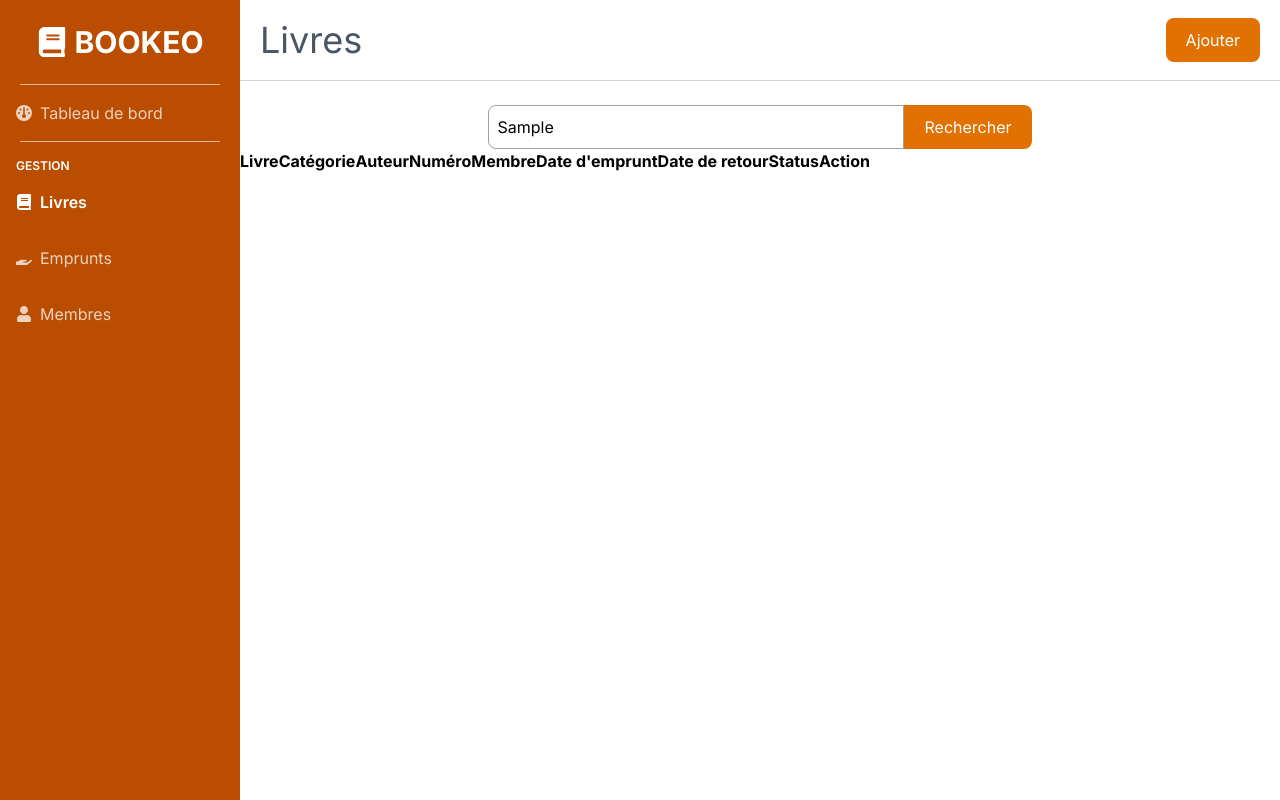
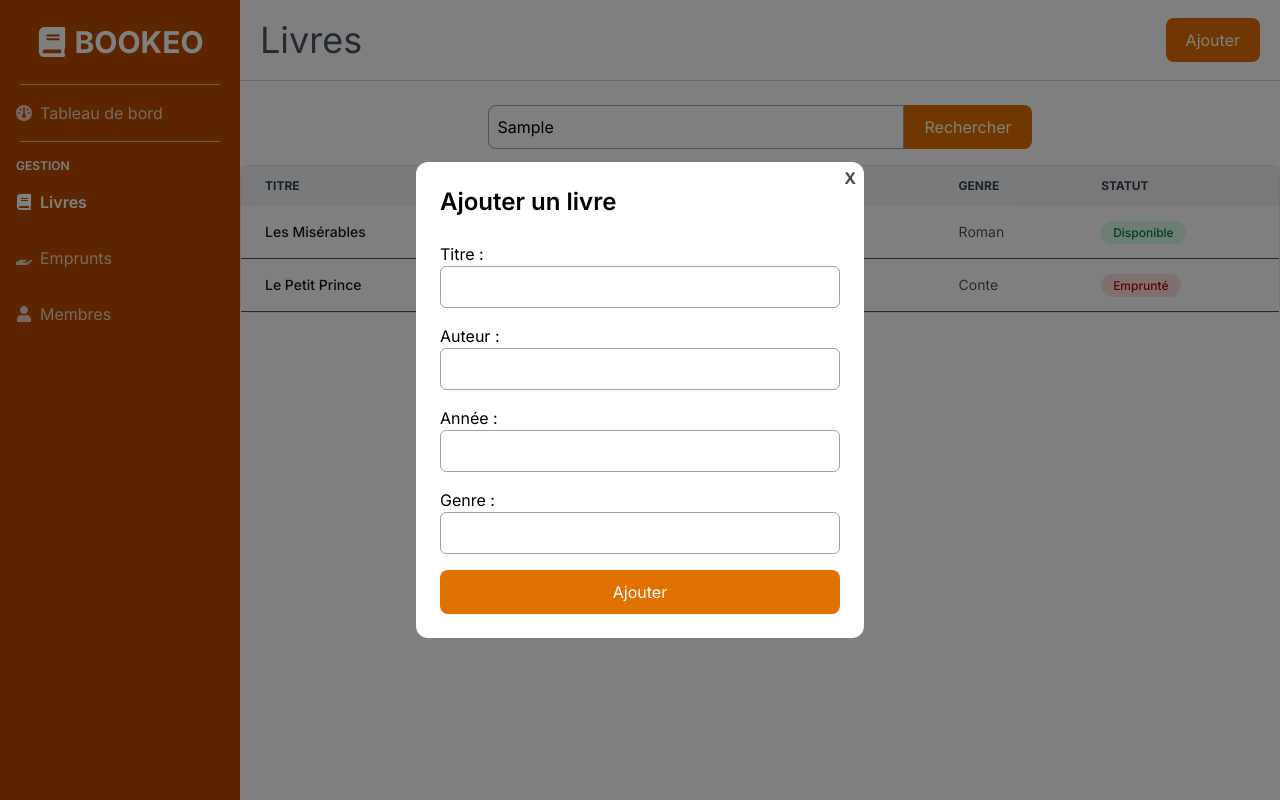
Before and after one commit to Dogishere/Bibliotheque, a React (Vite) app: page /books in a window 1280 px wide. Both pictures are taken after typing "Sample" into the empty fields and a click on the button "Ajouter". Built offline with nearby package versions, Linux system fonts and the light colour scheme.

Commit message:
feat(books): adding modal for adding book

```diff
--- /dev/null
+++ b/src/components/AddBookModal.tsx
@@ -0,0 +1,46 @@
+export default function AddBookModal({ handleClick }) {
+    return (
+        <div>
+            <div className="fixed inset-0 flex items-center justify-center bg-black/50">
+                <div className="relative w-full max-w-md rounded-xl bg-white p-6">
+                    <button className="absolute top-1 right-2 opacity-70 font-bold hover:opacity-100" onClick={handleClick}>X</button>
+                    <h2 className="text-2xl font-semibold pb-4">
+                        Ajouter un livre
+                    </h2>
+                    <div>
+                        <div className="py-2">
+                            <label htmlFor="title">
+                                Titre :
+                                <input type="text" name="title" id="title" className="block w-full p-2 border border-gray-400 rounded-md"  />
+                            </label>
+                        </div>
+                        <div className="py-2">
+
+                            <label htmlFor="author">
+                                Auteur :
+                                <input type="text" name="author" id="author" className="block w-full  p-2 border border-gray-400 rounded-md"/>
+                            </label>
+                        </div>
+                        <div className="py-2">
+
+                            <label htmlFor="year">
+                                Année :
+                                <input type="text" name="year" id="year" className="block w-full  p-2 border border-gray-400 rounded-md"/>
+                            </label>
+                        </div>
+                        <div className="py-2">
+
+                            <label htmlFor="genre">
+                                Genre :
+                                <input type="text" name="genre" id="genre" className="block w-full p-2 border border-gray-400 rounded-md"/>
+                            </label>
+                        </div>
+                    </div>
+                    <div>
+                        <button className=" mt-2 w-full rounded-lg bg-amber-600 px-5 py-2.5 text-white cursor-pointer hover:bg-amber-700">Ajouter</button>
+                    </div>
+                </div>
+            </div>
+        </div>
+    )
+}
--- a/src/pages/Books.tsx
+++ b/src/pages/Books.tsx
@@ -1,7 +1,19 @@
+import AddBookModal from "../components/AddBookModal";
 import Sidebar from "../components/Sidebar";
-
+import { useState } from "react";
 
 export default function Books() {
+    const [isOpen,setIsOpen] = useState(false);
+
+    function handleClick(){
+        if(!isOpen){
+            setIsOpen(true)
+        }
+        else {
+            setIsOpen(false)
+        }
+    }
+
     return (
         <div className="flex">
             <Sidebar />
@@ -11,34 +23,82 @@ export default function Books() {
                         Livres
                     </p>
 
-                    <button className="mr-5 rounded-lg bg-amber-600 px-5 py-2.5 text-white cursor-pointer hover:bg-amber-700">
+                    <button className="mr-5 rounded-lg bg-amber-600 px-5 py-2.5 text-white cursor-pointer hover:bg-amber-700" onClick={handleClick}>
                         Ajouter
                     </button>
                 </div>
                 <div className="flex justify-center mt-6">
-                    <input type="text" className="p-2 w-2/5 border rounded-s-lg border-gray-400 focus:border-gray-600"/>
+                    <input type="search" className="p-2 w-2/5 border rounded-s-lg border-gray-400 focus:border-gray-600" />
                     <button className="rounded-e-lg bg-amber-600 px-5 py-2.5 text-white cursor-pointer hover:bg-amber-700">
                         Rechercher
                     </button>
                 </div>
-                <div>
-                    <table className="table-auto">
-                        <thead>
+
+                <div className=" mt-4 rounded-lg border border-gray-200">
+                    <table className="w-full text-left text-sm text-gray-600">
+                        <thead className="bg-gray-100 text-xs uppercase text-gray-700">
                             <tr>
-                                <th>Livre</th>
-                                <th>Catégorie</th>
-                                <th>Auteur</th>
-                                <th>Numéro</th>
-                                <th>Membre</th>
-                                <th>Date d'emprunt</th>
-                                <th>Date de retour</th>
-                                <th>Status</th>
-                                <th>Action</th>
+                                <th className="px-6 py-3">Titre</th>
+                                <th className="px-6 py-3">Auteur</th>
+                                <th className="px-6 py-3">Année</th>
+                                <th className="px-6 py-3">Genre</th>
+                                <th className="px-6 py-3">Statut</th>
                             </tr>
                         </thead>
+
+                        <tbody>
+                            <tr className="border-b bg-white hover:bg-gray-50">
+                                <td className="px-6 py-4 font-medium text-gray-900">
+                                    Les Misérables
+                                </td>
+
+                                <td className="px-6 py-4">
+                                    Victor Hugo
+                                </td>
+
+                                <td className="px-6 py-4">
+                                    1862
+                                </td>
+
+                                <td className="px-6 py-4">
+                                    Roman
+                                </td>
+
+                                <td className="px-6 py-4">
+                                    <span className="rounded-full bg-green-100 px-3 py-1 text-xs font-medium text-green-700">
+                                        Disponible
+                                    </span>
+                                </td>
+                            </tr>
+
+                            <tr className="border-b bg-white hover:bg-gray-50">
+                                <td className="px-6 py-4 font-medium text-gray-900">
+                                    Le Petit Prince
+                                </td>
+
+                                <td className="px-6 py-4">
+                                    Antoine de Saint-Exupéry
+                                </td>
+
+                                <td className="px-6 py-4">
+                                    1943
+                                </td>
+
+                                <td className="px-6 py-4">
+                                    Conte
+                                </td>
+
+                                <td className="px-6 py-4">
+                                    <span className="rounded-full bg-red-100 px-3 py-1 text-xs font-medium text-red-700">
+                                        Emprunté
+                                    </span>
+                                </td>
+                            </tr>
+                        </tbody>
                     </table>
                 </div>
             </div>
+            {isOpen && (<AddBookModal handleClick={handleClick}/>)}
         </div>
     );
 }
--- a/src/pages/Dashboard.tsx
+++ b/src/pages/Dashboard.tsx
@@ -16,7 +16,7 @@ export default function Dashboard() {
                     </p>
                 </div>
                 <div className=" p-2 grid grid-cols-3 gap-3">
-                    <Card title="Livre" value="0" icon={FaBook} />
+                    <Card title="Livres" value="0" icon={FaBook} />
                     <Card title="Emprunts" value="0" icon={FaHandHolding} />
                     <Card title="Membres" value="0" icon={FaUser} />
                 </div>
--- a/src/types/types.ts
+++ b/src/types/types.ts
@@ -3,3 +3,11 @@ export interface CardProps {
     value: number | string;
     icon?: React.ElementType;
 }
+
+export interface Book{
+    title: string;
+    author: string;
+    year: number;
+    genre: string;
+    status: "available" | "borrowed"
+}
```
